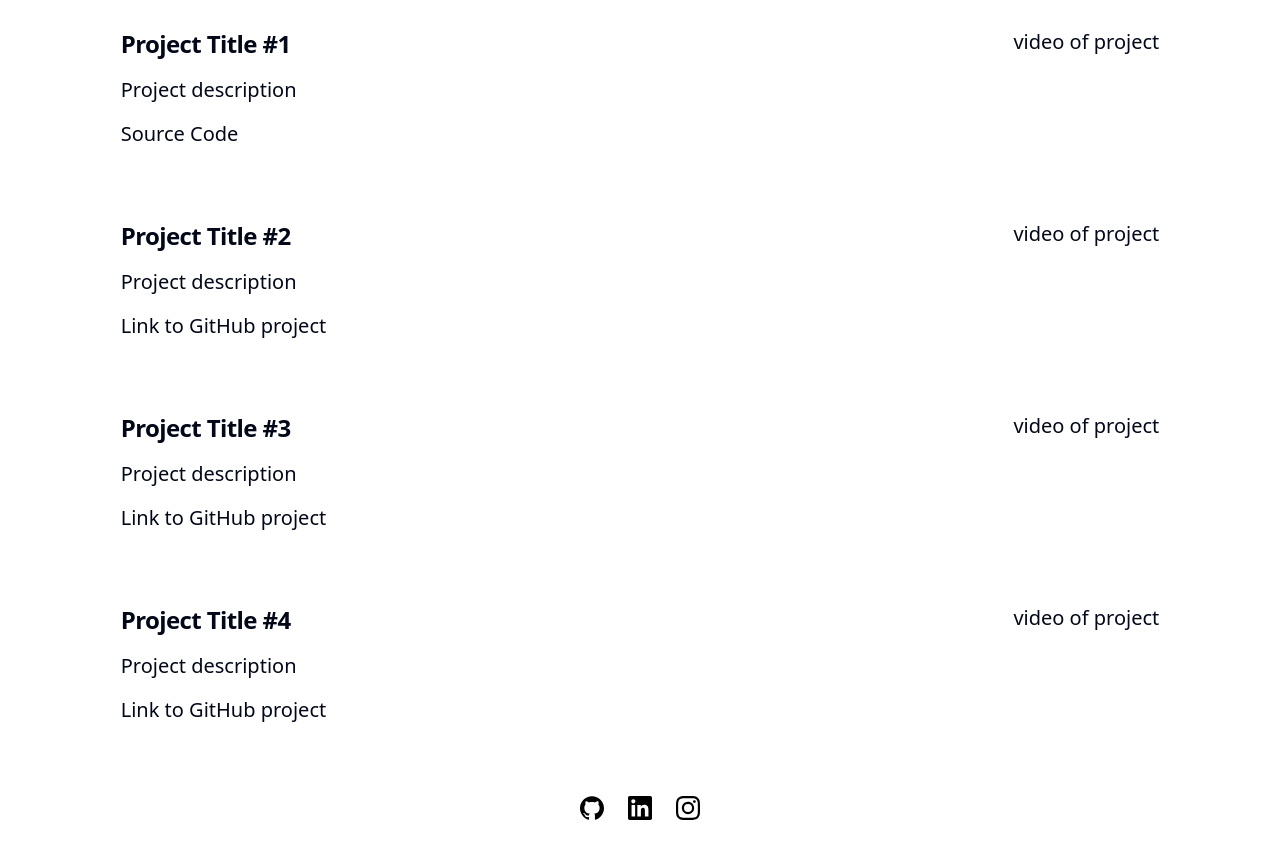
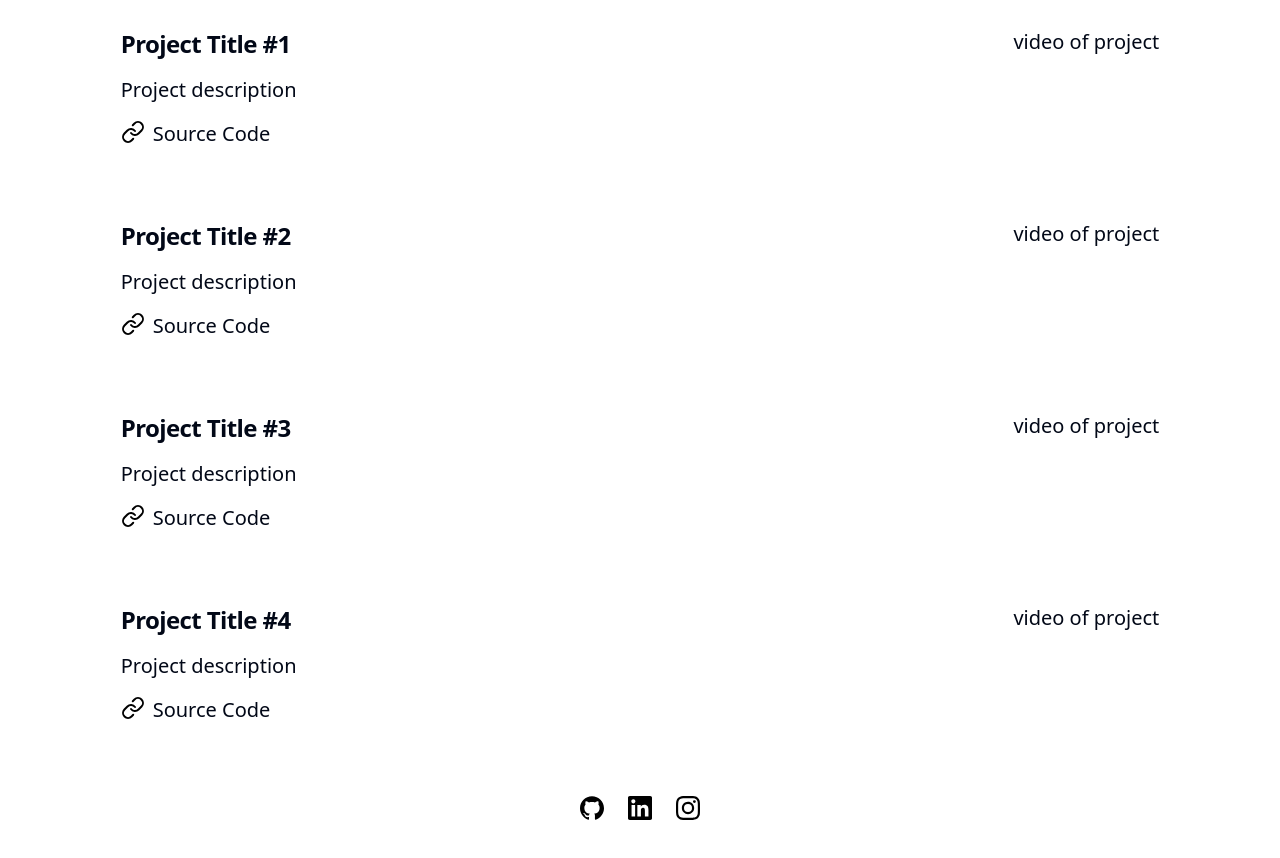
Before and after one commit to kbrenn02/portfolio-website, a Next.js app in the folder portfolio-website/: page /projects in a window 1280 px wide. Shown: the part 520-1378 px from the top of the page. Built offline with nearby package versions, Linux system fonts and the light colour scheme.

Commit message:
update source code formatting on projects page

```diff
--- a/portfolio-website/app/projects/page.tsx
+++ b/portfolio-website/app/projects/page.tsx
@@ -3,6 +3,8 @@ import { Metadata } from "next";
 import Image from "next/image";
 import { H1 } from "@/src/components/ui/H1";
 import { H2 } from "@/src/components/ui/H2";
+import chain from '@/src/assets/link.svg';
+import Link from 'next/link';
 
 export const metadata: Metadata = {
     title: "Projects",
@@ -46,7 +48,15 @@ const Projects = () => {
                 <div className='flex flex-col'>
                     <H2 className='text-start pb-4'>Project Title #1</H2>
                     <p className='text-start pb-4 text-xl'>Project description</p>
-                    <p className='text-start pb-4 text-xl'>Source Code</p>
+                    <p className='text-start pb-4 text-xl flex'>
+                        <Link href='https://github.com'>
+                        <Image
+                            src={chain}
+                            alt="Github logo"
+                            className='mr-2 bg-white rounded-lg'
+                        /></Link>
+                        Source Code
+                    </p>
                 </div>
                 <div>
                     <p className='text-start text-xl'>video of project</p>
@@ -59,7 +69,15 @@ const Projects = () => {
                 <div className='flex flex-col'>
                     <H2 className='text-start pb-4'>Project Title #2</H2>
                     <p className='text-start pb-4 text-xl'>Project description</p>
-                    <p className='text-start pb-4 text-xl'>Link to GitHub project</p>
+                    <p className='text-start pb-4 text-xl flex'>
+                        <Link href='https://github.com'>
+                        <Image
+                            src={chain}
+                            alt="Github logo"
+                            className='mr-2 bg-white rounded-lg'
+                        /></Link>
+                        Source Code
+                    </p>
                 </div>
                 <div>
                     <p className='text-start text-xl'>video of project</p>
@@ -72,7 +90,15 @@ const Projects = () => {
                 <div className='flex flex-col'>
                     <H2 className='text-start pb-4'>Project Title #3</H2>
                     <p className='text-start pb-4 text-xl'>Project description</p>
-                    <p className='text-start pb-4 text-xl'>Link to GitHub project</p>
+                    <p className='text-start pb-4 text-xl flex'>
+                        <Link href='https://github.com'>
+                        <Image
+                            src={chain}
+                            alt="Github logo"
+                            className='mr-2 bg-white rounded-lg'
+                        /></Link>
+                        Source Code
+                    </p>
                 </div>
                 <div>
                     <p className='text-start text-xl'>video of project</p>
@@ -85,7 +111,15 @@ const Projects = () => {
                 <div className='flex flex-col'>
                     <H2 className='text-start pb-4'>Project Title #4</H2>
                     <p className='text-start pb-4 text-xl'>Project description</p>
-                    <p className='text-start pb-4 text-xl'>Link to GitHub project</p>
+                    <p className='text-start pb-4 text-xl flex'>
+                        <Link href='https://github.com'>
+                        <Image
+                            src={chain}
+                            alt="Github logo"
+                            className='mr-2 bg-white rounded-lg'
+                        /></Link>
+                        Source Code
+                    </p>
                 </div>
                 <div>
                     <p className='text-start text-xl'>video of project</p>
```
